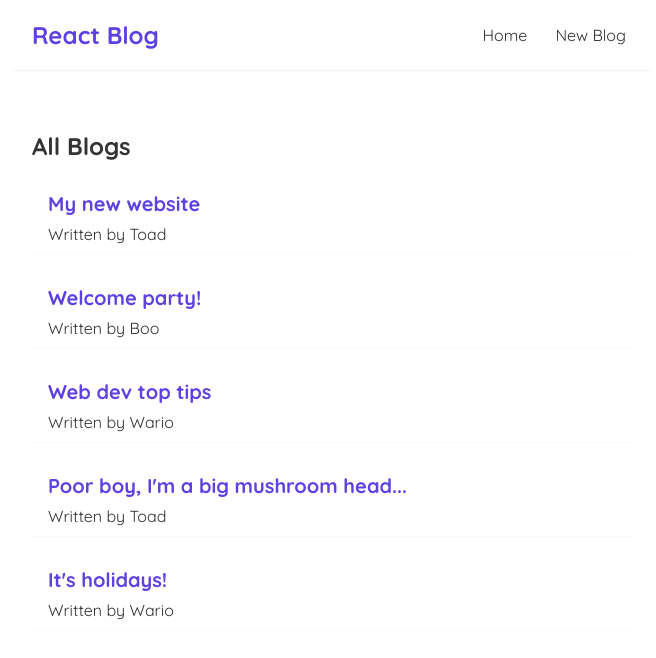
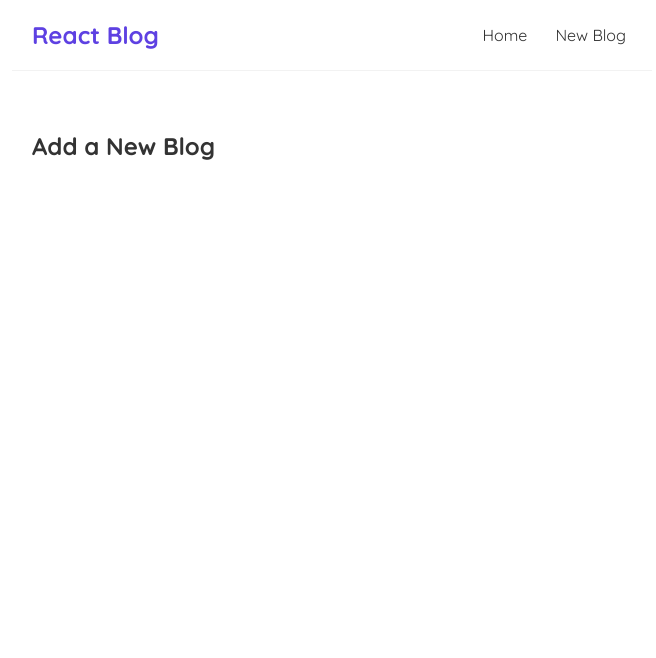
Before and after one commit to Lascoyle/react-blog, a React (Create React App) app: page /create in a window 1280 px wide. Shown: the top 658 px of the page, without its empty margins (308-964 px from the left). Built offline with nearby package versions, Linux system fonts and the light colour scheme; data requests are answered from the project's data file; the HTML template or start-up script is replaced by a standard one.

Commit message:
Add react-router-dom, create a new component for blog creation, add routes for each page

```diff
--- a/package.json
+++ b/package.json
@@ -8,6 +8,7 @@
     "@testing-library/user-event": "^12.1.10",
     "react": "^17.0.2",
     "react-dom": "^17.0.2",
+    "react-router-dom": "^5.2.0",
     "react-scripts": "4.0.3",
     "web-vitals": "^1.0.1"
   },
--- a/src/App.js
+++ b/src/App.js
@@ -1,14 +1,25 @@
 import Navbar from './Navbar';
 import Home from './Home';
+import Create from './Create';
+import { BrowserRouter as Router, Route, Switch} from 'react-router-dom';
 
 function App() {
   return (
-    <div className="App">
-    <Navbar></Navbar>
-      <div className="content">
-        <Home></Home>
+    <Router>
+      <div className="App">
+        <Navbar></Navbar>
+        <div className="content">
+          <Switch>
+            <Route exact path="/">
+              <Home></Home>
+            </Route>
+            <Route path="/create">
+              <Create></Create>
+            </Route>
+          </Switch>
+        </div>
       </div>
-    </div>
+    </Router>
   );
 }
 
--- /dev/null
+++ b/src/Create.js
@@ -0,0 +1,9 @@
+const Create = () => {
+    return (
+        <div className="create">
+            <h2>Add a New Blog</h2>
+        </div>
+    );
+}
+
+export default Create;
```
Also changed, not shown: 1 other file (tests, documents, lock files or other folders).
